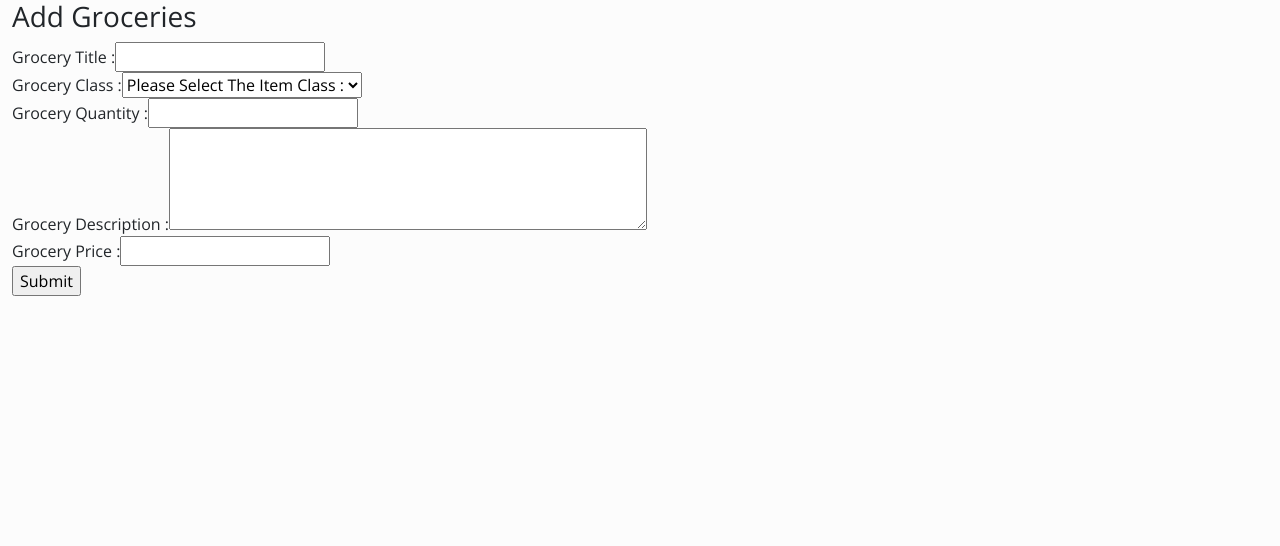
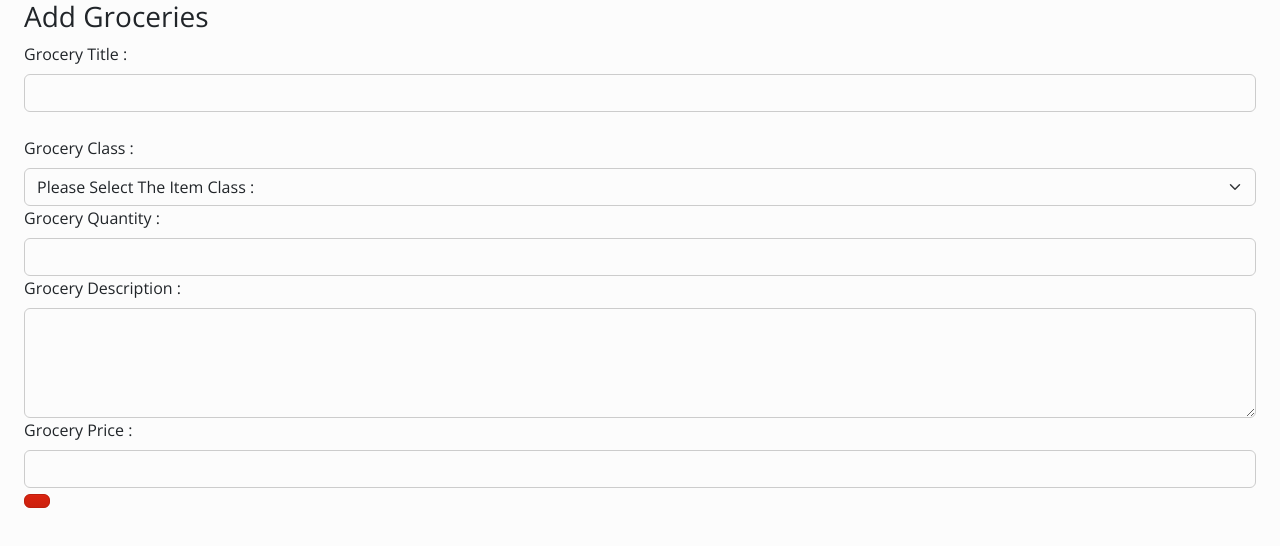
Before and after one commit to raspuna/AllInOneGrocery, a React (Create React App) app in the folder client/: page /newItem in a window 1280 px wide. Shown: the top 546 px of the page. Built offline with nearby package versions, Linux system fonts and the light colour scheme; no server answers.

Commit message:
applied css in addGrocery

```diff
--- a/client/src/components/items/addGrocery.js
+++ b/client/src/components/items/addGrocery.js
@@ -1,9 +1,10 @@
-import React, {useState} from "react";
+import React, { useState } from "react";
 import axios from "axios";
-import {Link, useNavigate} from "react-router-dom";
+import { Form, FormGroup, Button, Container } from "react-bootstrap";
+import { Link, useNavigate } from "react-router-dom";
 
-function CreateProduct (props)  {
-    const {productList, setProductList} = props;
+function CreateProduct(props) {
+  const { productList, setProductList } = props;
 
   const [itemName, setItemName] = useState("");
   const [itemClass, setItemClass] = useState("");
@@ -17,74 +18,107 @@ function CreateProduct (props)  {
   const submitHandler = (e) => {
     e.preventDefault();
     axios
-        .post('http://localhost:8000/api/item', {
+      .post("http://localhost:8000/api/item", {
         itemName,
         itemClass,
         itemQuantity,
         itemDescription,
         itemPrice,
-            groceryId
+        groceryId,
       })
-        .then ((res) => {
+      .then((res) => {
         console.log(`result of create item L ${res}`);
-            navigate('/');
+        navigate("/");
       })
       .catch((err) => {
         console.log(err.response.data.error);
-            setErrors(err.response.data.error.errors)
+        setErrors(err.response.data.error.errors);
       });
   };
 
   return (
-    <form className = "create_grocery" onSubmit = {submitHandler}>
+    <Container>
+      <Form onSubmit={submitHandler}>
         <h3>Add Groceries</h3>
-
-        <label>Grocery Title : </label>
-        <input type = "text" value = {itemName} name = "itemName"
-        onchange = {(e) => setItemName(e.target.value)} />
-        {errors.itemName && <p clasName = "text-danger">{errors.itemName.message}</p>}
+        <FormGroup>
+          <Form.Label>Grocery Title : </Form.Label>
+          <Form.Control
+            type="text"
+            value={itemName}
+            name="itemName"
+            onchange={(e) => setItemName(e.target.value)}
+          />
+          {errors.itemName && (
+            <Form.Text className="text-danger">
+              {errors.itemName.message}
+            </Form.Text>
+          )}
           <br />
-
-        <label>Grocery Class : </label>
-        <select onChange = {(e) => setItemClass(e.target.value)}>
+        </FormGroup>
+        <FormGroup>
+          <Form.Label>Grocery Class :</Form.Label>
+          <Form.Select onChange={(e) => setItemClass(e.target.value)}>
             <option>Please Select The Item Class :</option>
-            <option value = "Vegetable"></option>
-            <option value = "Fruit"></option>
-            <option value = "Meat"></option>
-            <option value = "Canned Good"></option>
-            <option value = "Dry Food"></option>
-            <option value = "Misc."></option>
-            </select>
-        <br />
-
-        <label> Grocery Quantity : </label>
-        <input type = "number" value = {itemQuantity} name = "itemQuantity"
-        onchange = {(e) => setItemQuantity(e.target.value)} />
-        {errors.itemQuantity && <p className = "text-danger"> {errors.itemQuantity.message}</p>}
-        <br />
-
-        <label>Grocery Description : </label>
-        <textarea id = "itemDescription" name = "itemDescription" rows = "4" cols = "50"
-        onChange = {(e) => setItemDescription(e.target.value)} />
-        {errors.itemDescription && <p className = "text-danger"> {errors.itemDescription.message}</p>}
-        <br />
-
-        <label>Grocery Price : </label>
-        <input type= "number" value = {itemPrice} name = "itemPrice"
-        onChange = {(e) => setItemPrice(e.target.value)} />
-        {errors.itemPrice && <p className = "text-danger"> {errors.itemPrice.message}</p>}
-        <br />
+            <option value="Vegetable"></option>
+            <option value="Fruit"></option>
+            <option value="Meat"></option>
+            <option value="Canned Good"></option>
+            <option value="Dry Food"></option>
+            <option value="Misc."></option>
+          </Form.Select>
+        </FormGroup>
+        <FormGroup>
+          <Form.Label> Grocery Quantity : </Form.Label>
+          <Form.Control
+            type="number"
+            value={itemQuantity}
+            name="itemQuantity"
+            onchange={(e) => setItemQuantity(e.target.value)}
+          />
+          {errors.itemQuantity && (
+            <Form.Text className="text-danger">
+              {errors.itemQuantity.message}
+            </Form.Text>
+          )}
+        </FormGroup>
+        <FormGroup>
+          <Form.Label>Grocery Description : </Form.Label>
+          <Form.Control
+            as="textarea"
+            id="itemDescription"
+            name="itemDescription"
+            rows="4"
+            cols="50"
+            onChange={(e) => setItemDescription(e.target.value)}
+          />
+          {errors.itemDescription && (
+            <Form.Text className="text-danger">
+              {errors.itemDescription.message}
+            </Form.Text>
+          )}
+        </FormGroup>
+        <FormGroup>
+          <Form.Label>Grocery Price : </Form.Label>
+          <Form.Control
+            type="number"
+            value={itemPrice}
+            name="itemPrice"
+            onChange={(e) => setItemPrice(e.target.value)}
+          />
+          {errors.itemPrice && (
+            <Form.Text className="text-danger">
+              {errors.itemPrice.message}
+            </Form.Text>
+          )}
+        </FormGroup>
 
         {/* <label>Grocery Store ID</label>
         <input type = "number" value = {groceryId} name = "groceryId"
         onChange = {(e) => setGroceryId(e.target.value)} />
         {errors.groceryId && <p className = "text-danger"> {errors.groceryId.message}</p>} */}
-        <input type = "submit" value = {props.buttonText} />
-
-
-
-
-    </form>
-)
+        <Button type="submit">{props.buttonText}</Button>
+      </Form>
+    </Container>
+  );
 }
 export default CreateProduct;
```
Lines whose indentation alone changed are shown as unchanged.
